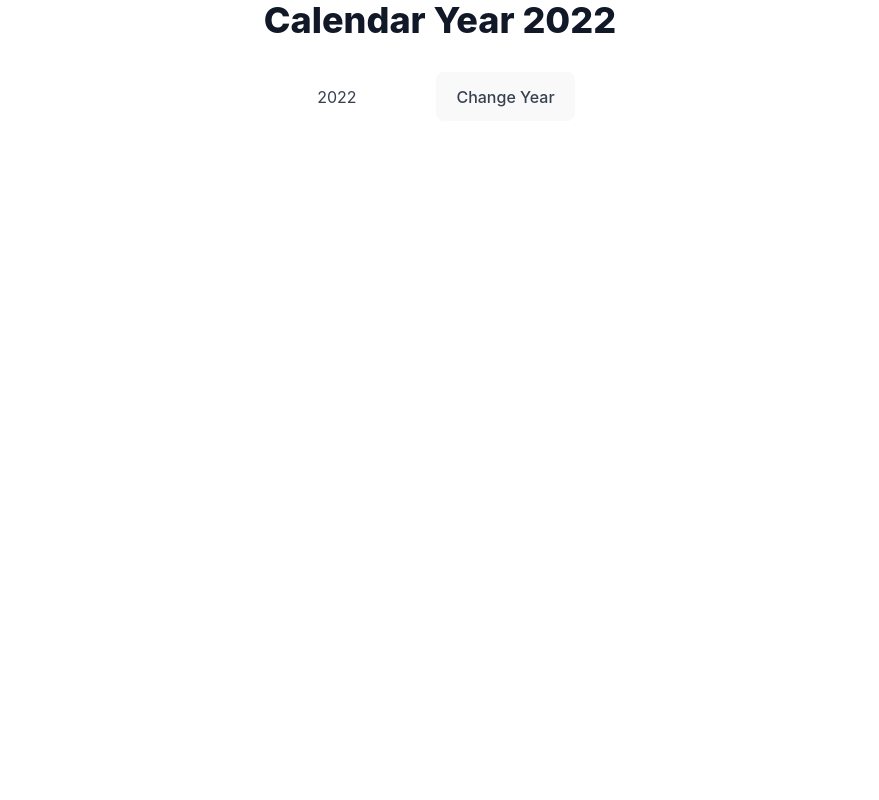
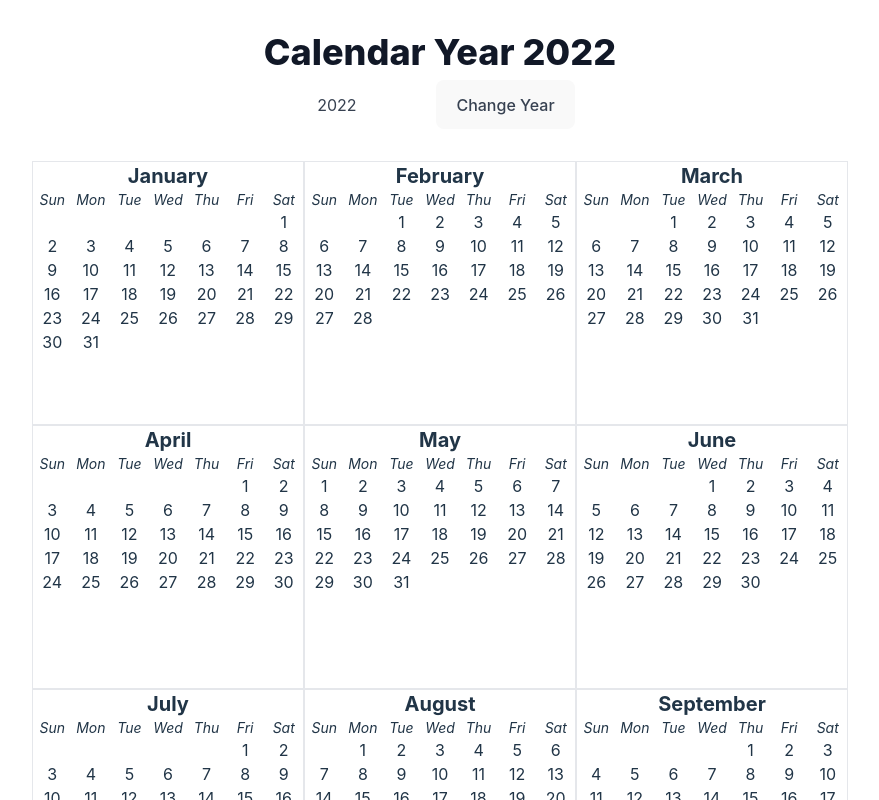
Before and after one commit to qodesmith/calendar-year, a React (Vite) app: page / in a window 1280 px wide. Shown: the top 800 px of the page, without its empty margins (200-1079 px from the left). Built offline with nearby package versions, Linux system fonts and the light colour scheme.

Commit message:
Calendars working!

```diff
--- a/src/App.tsx
+++ b/src/App.tsx
@@ -1,15 +1,17 @@
 import {useState} from 'react'
+import Calendars from './Calendars'
 import YearInputSection from './YearInputSection'
 
 export default function App() {
   const [year, setYear] = useState<number>(() => new Date().getFullYear())
 
   return (
-    <div className="prose max-w-none text-center dark:prose-invert">
-      <header>
-        <h1>Calendar Year {year}</h1>
+    <div className="py-8">
+      <header className="prose max-w-none pb-8 text-center dark:prose-invert">
+        <h1 className="mb-2">Calendar Year {year}</h1>
         <YearInputSection onYearChange={setYear} />
       </header>
+      <Calendars year={year} />
     </div>
   )
 }
--- /dev/null
+++ b/src/Calendars.tsx
@@ -0,0 +1,61 @@
+import {days, months} from './constants'
+
+type Props = {
+  year: number
+}
+
+export default function Calendars({year}: Props) {
+  return (
+    <ol className="mx-auto grid h-[11in] w-[8.5in] grid-cols-[repeat(3,1fr)] grid-rows-[repeat(4,1fr)]">
+      {months.map((month, i) => {
+        const daysInMonth = new Date(year, i + 1, 0).getDate()
+        const offset = new Date(year, i, 1).getDay()
+
+        return (
+          <li key={month} className="border">
+            <h3 className="text-center text-xl font-bold">{month}</h3>
+            <ol className="grid grid-cols-[repeat(7,1fr)] text-center">
+              {days.map(day => (
+                <li key={day} className="text-sm italic">
+                  {day.slice(0, 3)}
+                </li>
+              ))}
+              {Array.from({length: daysInMonth}).map((_, i) => {
+                const cls = i === 0 ? getOffsetClassName(offset) : undefined
+
+                return (
+                  <li key={i} className={cls}>
+                    {i + 1}
+                  </li>
+                )
+              })}
+            </ol>
+          </li>
+        )
+      })}
+    </ol>
+  )
+}
+
+/**
+ * By explicitly returning strings, we gain access to "dynamically" setting the
+ * Tailwind classes. Trying something like `col-start-${num}` doesn't work.
+ */
+function getOffsetClassName(offset: number) {
+  switch (offset) {
+    case 1:
+      return 'col-start-2'
+    case 2:
+      return 'col-start-3'
+    case 3:
+      return 'col-start-4'
+    case 4:
+      return 'col-start-5'
+    case 5:
+      return 'col-start-6'
+    case 6:
+      return 'col-start-7'
+    default:
+      return undefined
+  }
+}
--- /dev/null
+++ b/src/constants.ts
@@ -0,0 +1,24 @@
+export const months = [
+  'January',
+  'February',
+  'March',
+  'April',
+  'May',
+  'June',
+  'July',
+  'August',
+  'September',
+  'October',
+  'November',
+  'December',
+] as const
+
+export const days = [
+  'Sunday',
+  'Monday',
+  'Tuesday',
+  'Wednesday',
+  'Thursday',
+  'Friday',
+  'Saturday',
+] as const
```
